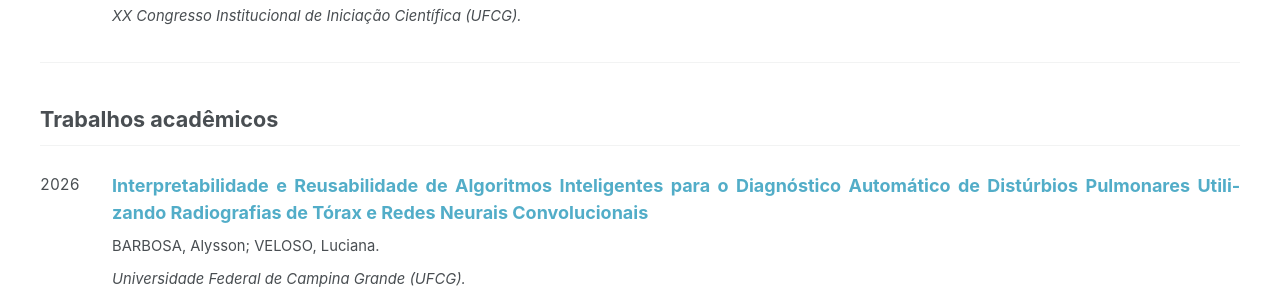
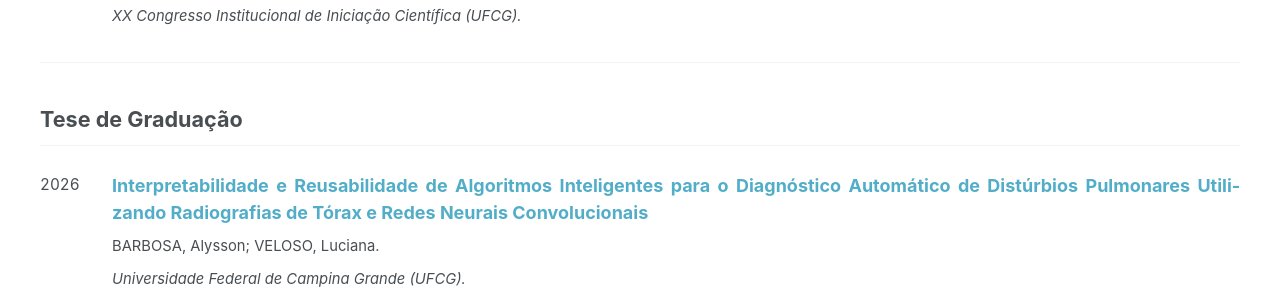
Before and after one commit to Alyssonmach/alyssonmach.github.io, a Jekyll site: the page built from _pages/publications.html, in a window 1280 px wide and 900 px high, scrolled down 1244 px. Shown: the part 449-749 px from the top of the window. Built offline with Jekyll 4.4.1, drawn with Linux system fonts in a browser that asks for light colours; a style sheet for code colours, icons or effects is not loaded.

Commit message:
adjusting the display order of posts

```diff
--- a/_data/publication_categories.yml
+++ b/_data/publication_categories.yml
@@ -1,4 +1,10 @@
-conferences: Trabalhos em congressos
-manuscripts: Resumos em periódico
-presentations: Apresentações em congressos
-theses: Trabalhos acadêmicos
+- id: conferences
+  title: Trabalhos em congressos
+- id: manuscripts
+  title: Resumos em periódico
+- id: presentations
+  title: Apresentações em congressos
+- id: theses
+  title: Tese de Graduação
+- id: internships
+  title: Estágio supervisionado
--- a/_pages/publications.html
+++ b/_pages/publications.html
@@ -6,10 +6,9 @@
 ---
 
 <div class="publications">
-  {% assign categories = site.publications | group_by: 'category' | sort: 'name' %}
-  {% for category in categories %}
-    {% assign works = category.items | sort: 'publication_year' | reverse %}
-    {% assign category_title = site.data.publication_categories[category.name] | default: category.name | default: 'Outras publicações' %}
+  {% for category in site.data.publication_categories %}
+    {% assign works = site.publications | where: 'category', category.id | sort: 'publication_year' | reverse %}
+    {% assign category_title = category.title | default: category.id | default: 'Outras publicações' %}
     {% if works.size > 0 %}
       <section class="publications__group" aria-labelledby="publication-category-{{ forloop.index }}">
         <h2 id="publication-category-{{ forloop.index }}" class="publications__heading">{{ category_title }}</h2>
```
